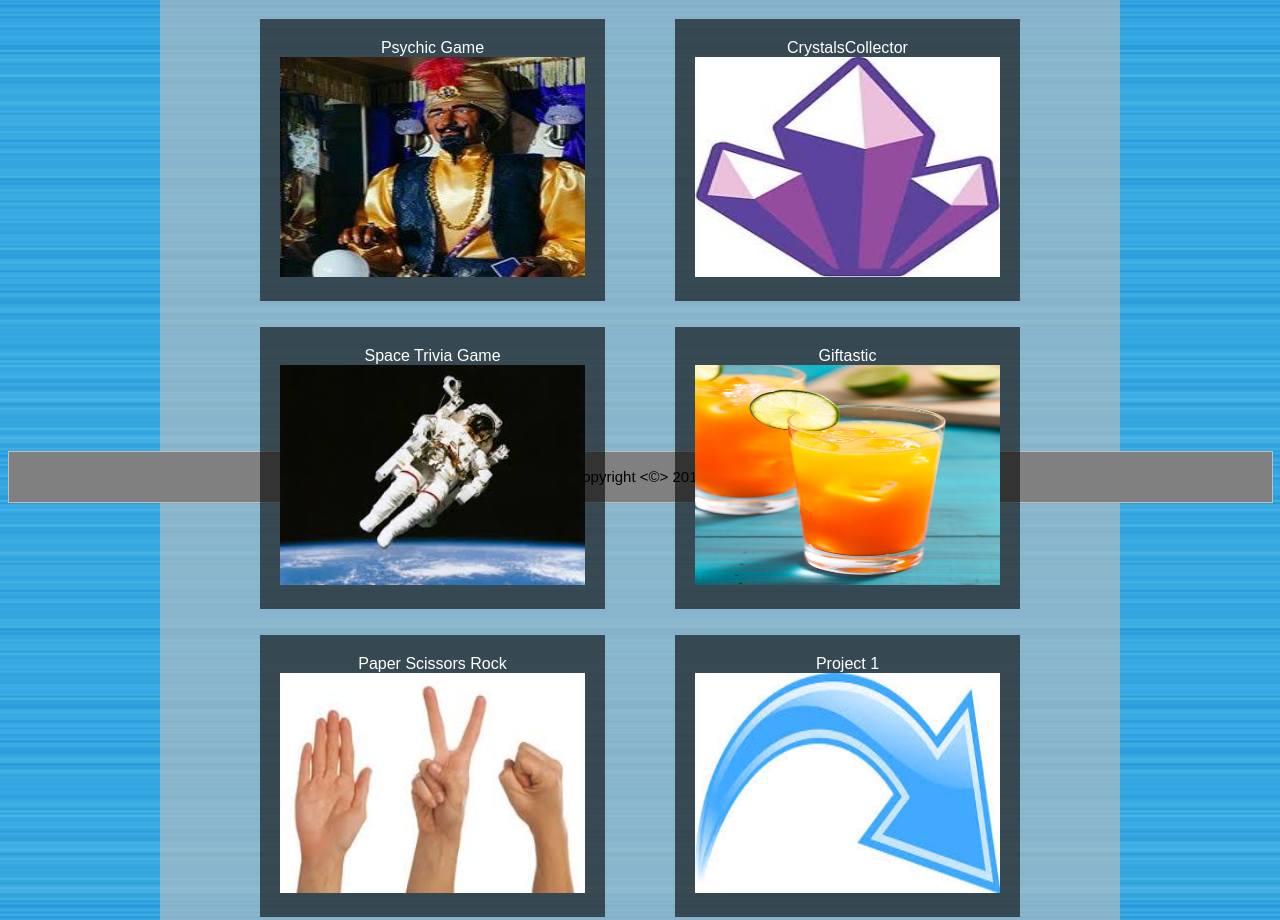
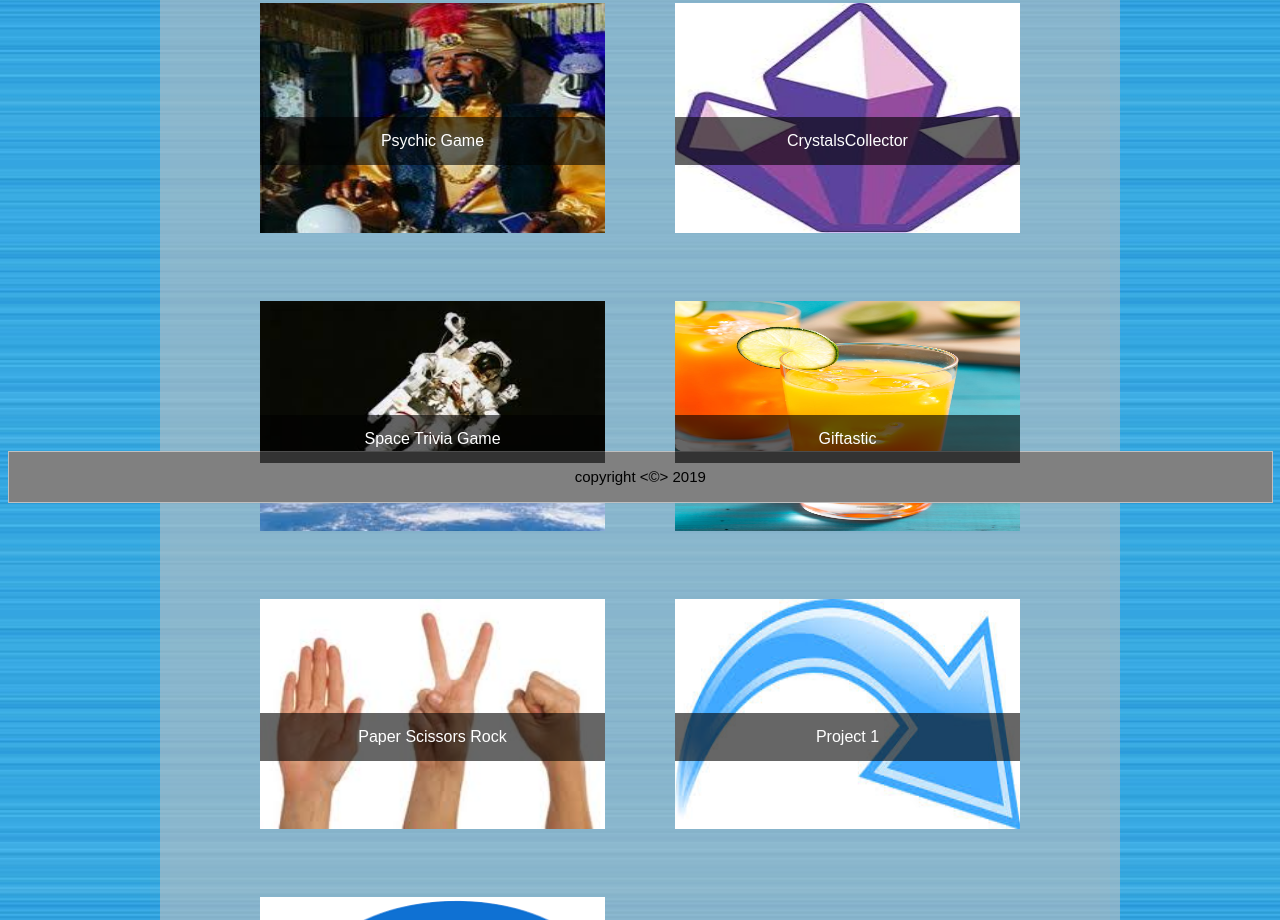
Before and after one commit to MichaelGluszek/Main-Portfolio, a plain HTML site: page portfolio.html in a window 1280 px wide. Shown: the part 290-1210 px from the top of the page. Drawn offline with Linux system fonts and the light colour scheme.

Commit message:
text over images

```diff
--- a/assets/css/style.css
+++ b/assets/css/style.css
@@ -126,18 +126,19 @@
   }
 
   #portfolio-items > div > p{
-      margin-bottom: -110px;
+      /* margin-bottom: -110px; */
+      margin-top: -120px;
       color: white;
       text-align: center;
       background-color: rgba(0, 0, 0, 0.6);
-      padding: 20px;
+      padding: 15px;
       position: relative;
       z-index: 2;
   }
 
   img{
       width: 100%;
-      height:220px;
+      height:230px;
   }
 
   @media (min-width: 100px){
--- a/portfolio.html
+++ b/portfolio.html
@@ -32,42 +32,43 @@
 
       <div id="portfolio-items">
         <div>
-          <p>Psychic Game<a href="https://michaelgluszek.github.io/Psychic-game/">
+          <a href="https://michaelgluszek.github.io/Psychic-game/">
             <img alt="Psychic image" src="assets/images/zoltar.jpg">
-            </a></p>
+            </a><p>Psychic Game</p>
         </div>
         <div>
 
-          <p>CrystalsCollector<a href="https://michaelgluszek.github.io/unit-4-game/">
+          <a href="https://michaelgluszek.github.io/unit-4-game/">
             <img alt="Crystal image" src="assets/images/crystals.jpg">
-            </a></p>
+            </a><p>CrystalsCollector</p>
         </div>
         <div>
-          <p>Space Trivia Game<a href="https://michaelgluszek.github.io/TriviaGame/">
+          <a href="https://michaelgluszek.github.io/TriviaGame/">
             <img alt="Astronaut image" src="assets/images/astronaut.jpg">
-            </a></p>
+            </a><p>Space Trivia Game</p>
         </div>
         <div>
-          <p>Giftastic<a href="https://michaelgluszek.github.io/GifTastic/">
+          <a href="https://michaelgluszek.github.io/GifTastic/">
             <img alt="Drink image" src="assets/images/drink.jpg">
-            </a></p>
+            </a><p>Giftastic</p>
         </div>
         <div>
-          <p>Paper Scissors Rock<a href="https://michaelgluszek.github.io/GifTastic/">
+          <a href="https://michaelgluszek.github.io/GifTastic/">
             <img alt="" src="assets/images/psr.jpg">
-            </a></p>
+            </a><p>Paper Scissors Rock</p>
         </div>
         <div>
 
-          <p>Project 1<a href="https://github.com/trilogy-quadrant/Project1.git">
+          <a href="https://github.com/trilogy-quadrant/Project1.git">
             <img alt="image of arrow" src="assets/images/arrow.jpg">
-            </a></p>
+            </a><p>Project 1</p>
         </div>
         <div>
 
-          <p>Project 2<a href="https://github.com/databasecoders/cloudchatroom.git">
+          <a href="https://github.com/databasecoders/cloudchatroom.git">
             <img alt="image of chat" src="assets/images/chat.jpg">
-            </a></p>
+            </a><p>Project 2</p>
+
         </div>
       </div>
     </section>
```
